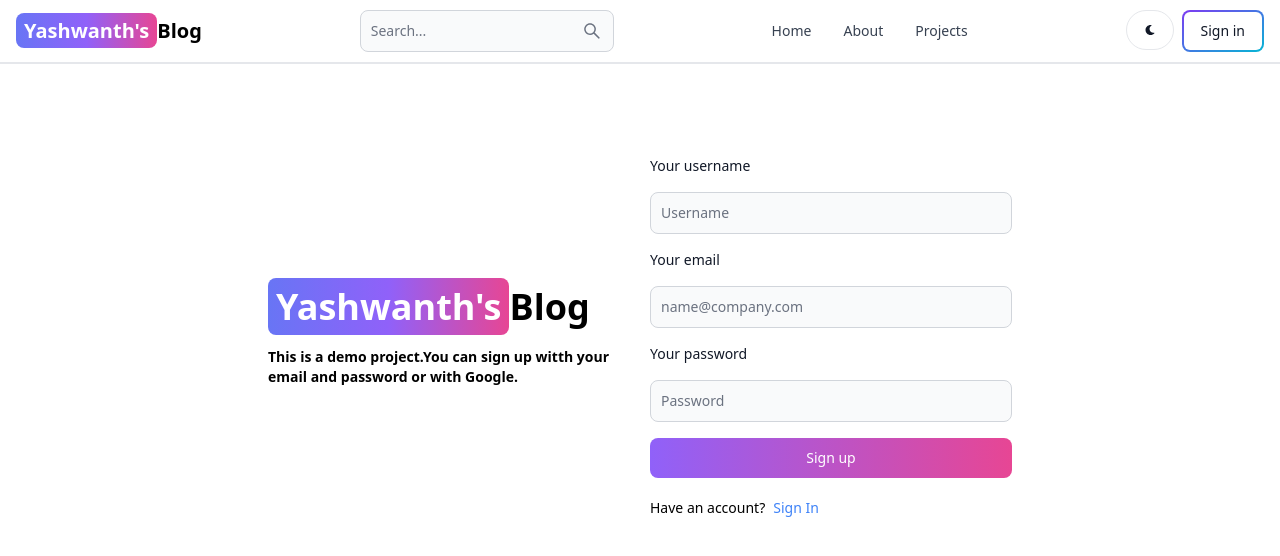
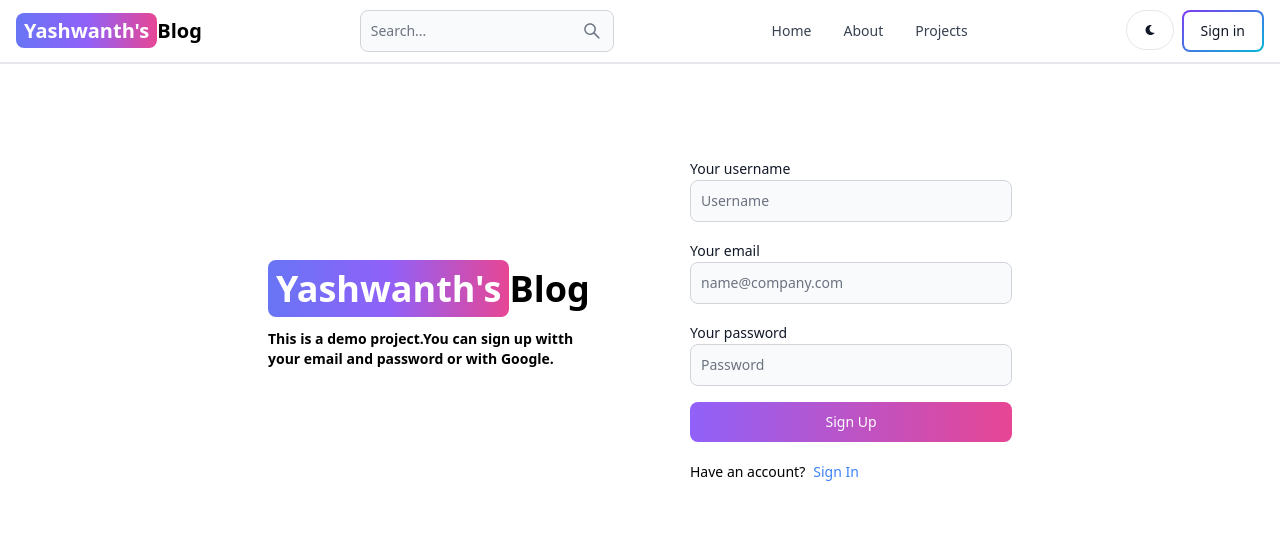
Before and after one commit to Yashu9844/MERN-BLOG, a React (Vite) app in the folder client/: page /sign-up in a window 1280 px wide. Shown: the top 556 px of the page. Built offline with nearby package versions, Linux system fonts and the light colour scheme.

Commit message:
adding functionality to signUp

```diff
--- a/client/src/pages/SignUp.jsx
+++ b/client/src/pages/SignUp.jsx
@@ -1,15 +1,47 @@
+import { Alert, Button, Label, Spinner, TextInput } from 'flowbite-react';
+import { useState } from 'react';
+import { Link, useNavigate } from 'react-router-dom';
 
-import { Label, TextInput ,Button} from 'flowbite-react'
-import React from 'react'
-import { Link } from 'react-router-dom'
-
-const SignUp = () => {
+export default function SignUp() {
+  const [formData, setFormData] = useState({});
+  const [errorMessage, setErrorMessage] = useState(null);
+  const [loading, setLoading] = useState(false);
+  const navigate = useNavigate();
+  const handleChange = (e) => {
+    setFormData({ ...formData, [e.target.id]: e.target.value.trim() });
+  };
+  const handleSubmit = async (e) => {
+    e.preventDefault();
+    if (!formData.username || !formData.email || !formData.password) {
+      return setErrorMessage('Please fill out all fields.');
+    }
+    try {
+      setLoading(true);
+      setErrorMessage(null);
+      const res = await fetch('/api/auth/signup', {
+        method: 'POST',
+        headers: { 'Content-Type': 'application/json' },
+        body: JSON.stringify(formData),
+      });
+      const data = await res.json();
+      if (data.success === false) {
+        return setErrorMessage(data.message);
+      }
+      setLoading(false);
+      if(res.ok) {
+        navigate('/sign-in');
+      }
+    } catch (error) {
+      setErrorMessage(error.message);
+      setLoading(false);
+    }
+  };
   return (
-    <div className="min-h-scren mt-20">
-    <div className="flex p-3 max-w-3xl mx-auto flex-col md:flex-row md:items-center gap-5">
+    <div className='min-h-screen mt-20'>
+      <div className='flex p-3 max-w-3xl mx-auto flex-col md:flex-row md:items-center gap-5'>
 
    {/* left */}
-    <div className="flex-1">
+   <div className="flex-1 gap-4 mr-20">
 
 
     <Link to="/" className=' font-bold dark:text-white text-4xl'>
@@ -21,47 +53,62 @@
      </p>
     </div>
     {/* right */}
-    <div className="flex-1">
 
-      <form className='flex flex-col gap-4'>
-
-          <Label value='Your username'/>
+        <div className='flex-1'>
+          <form className='flex flex-col gap-4' onSubmit={handleSubmit}>
+            <div>
+              <Label value='Your username' />
               <TextInput
                 type='text'
                 placeholder='Username'
-          id='username'/>
-
-          <Label value='Your email'/>
+                id='username'
+                onChange={handleChange}
+              />
+            </div>
+            <div>
+              <Label value='Your email' />
               <TextInput
                 type='email'
                 placeholder='name@company.com'
-          id='email'/>
-
-          <Label value='Your password'/>
+                id='email'
+                onChange={handleChange}
+              />
+            </div>
+            <div>
+              <Label value='Your password' />
               <TextInput
                 type='password'
                 placeholder='Password'
-          id='password'/>
-
-        <Button  gradientDuoTone='purpleToPink' type='submit'>
-          Sign up
+                id='password'
+                onChange={handleChange}
+              />
+            </div>
+            <Button
+              gradientDuoTone='purpleToPink'
+              type='submit'
+              disabled={loading}
+            >
+              {loading ? (
+                <>
+                  <Spinner size='sm' />
+                  <span className='pl-3'>Loading...</span>
+                </>
+              ) : (
+                'Sign Up'
+              )}
             </Button>
-
           </form>
-
           <div className='flex gap-2 text-sm mt-5'>
-        <span> Have an account?</span>
+            <span>Have an account?</span>
             <Link to='/sign-in' className='text-blue-500'>
               Sign In
             </Link>
           </div>
+          {errorMessage && (
+            <Alert className='mt-5' color='failure'>
+              {errorMessage}
+            </Alert>
+          )}
         </div>
-
-
       </div>
-
-  </div>
-  )
-}
-
-export default SignUp
+    </div>)}
--- /dev/null
+++ b/client/vite.config.js
@@ -0,0 +1,15 @@
+import { defineConfig } from 'vite';
+import react from '@vitejs/plugin-react-swc';
+
+// https://vitejs.dev/config/
+export default defineConfig({
+  server: {
+    proxy: {
+      '/api': {
+        target: 'http://localhost:3000',
+        secure: false,
+      },
+    },
+  },
+  plugins: [react()],
+});
```
Lines whose indentation alone changed are shown as unchanged.
